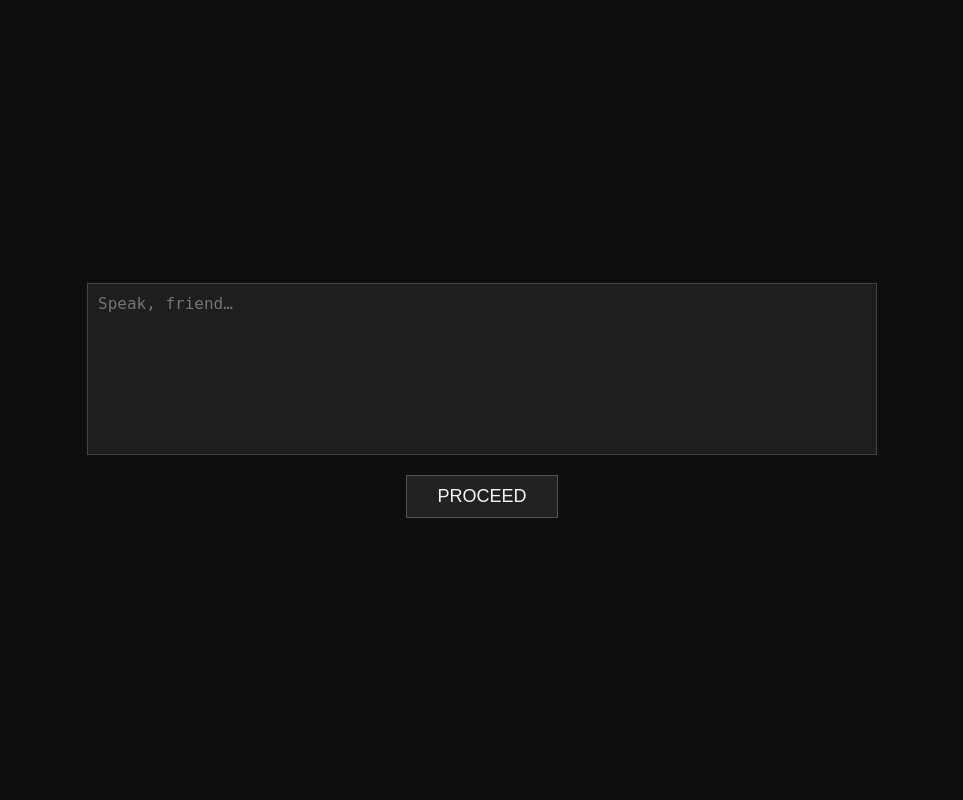
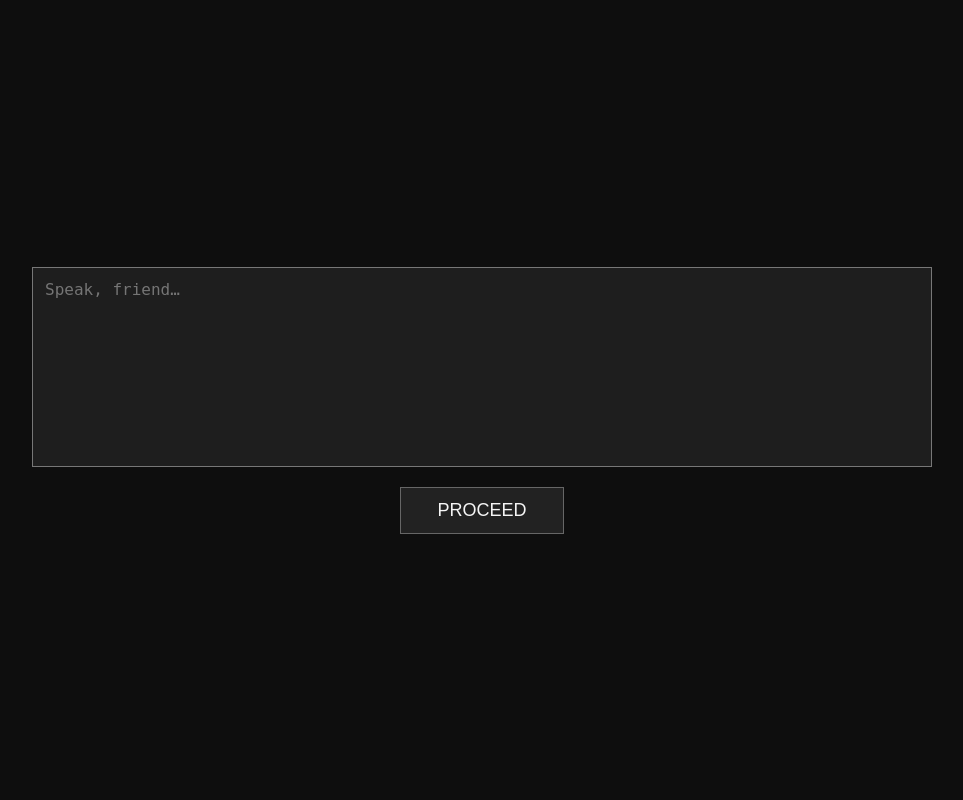
Before and after one commit to dasheroc/BARTGPT, a FastAPI app: page / in a window 1280 px wide. Shown: the whole page, without its empty margins (158-1121 px from the left). Run offline with FastAPI, Linux system fonts and the light colour scheme.

Commit message:
Fix: restore aesthetic layout to original BartAPI noir style

```diff
--- a/templates/chat.html
+++ b/templates/chat.html
@@ -5,7 +5,12 @@
     <title>BartAPI Chat</title>
     <link rel="icon" type="image/x-icon" href="{{ url_for('static', path='favicon.ico') }}">
     <style>
+        * {
+            box-sizing: border-box;
+        }
         body {
+            margin: 0;
+            padding: 0;
             background-color: #0e0e0e;
             color: #f5f5f5;
             font-family: 'Courier New', monospace;
@@ -14,41 +19,45 @@
             align-items: center;
             justify-content: center;
             height: 100vh;
-            margin: 0;
         }
         form {
-            width: 60%;
             display: flex;
             flex-direction: column;
             align-items: center;
+            width: 80%;
+            max-width: 900px;
         }
         textarea {
             width: 100%;
-            height: 150px;
+            height: 200px;
             background-color: #1e1e1e;
             color: #f5f5f5;
-            border: 1px solid #444;
-            padding: 10px;
+            border: 1px solid #777;
+            padding: 12px;
             font-size: 16px;
             resize: none;
+            margin-bottom: 20px;
         }
         button {
-            margin-top: 20px;
-            padding: 10px 30px;
-            font-size: 18px;
             background-color: #222;
             color: #f5f5f5;
-            border: 1px solid #555;
+            font-size: 18px;
+            padding: 12px 36px;
+            border: 1px solid #666;
             cursor: pointer;
+            transition: background 0.3s ease;
+        }
+        button:hover {
+            background-color: #333;
         }
         .response {
-            margin-top: 30px;
-            width: 60%;
+            margin-top: 40px;
             background-color: #1a1a1a;
+            border: 1px solid #444;
             padding: 20px;
-            border: 1px solid #333;
-            white-space: pre-wrap;
-            text-align: left;
+            width: 80%;
+            max-width: 900px;
+            font-size: 16px;
         }
     </style>
 </head>
```
